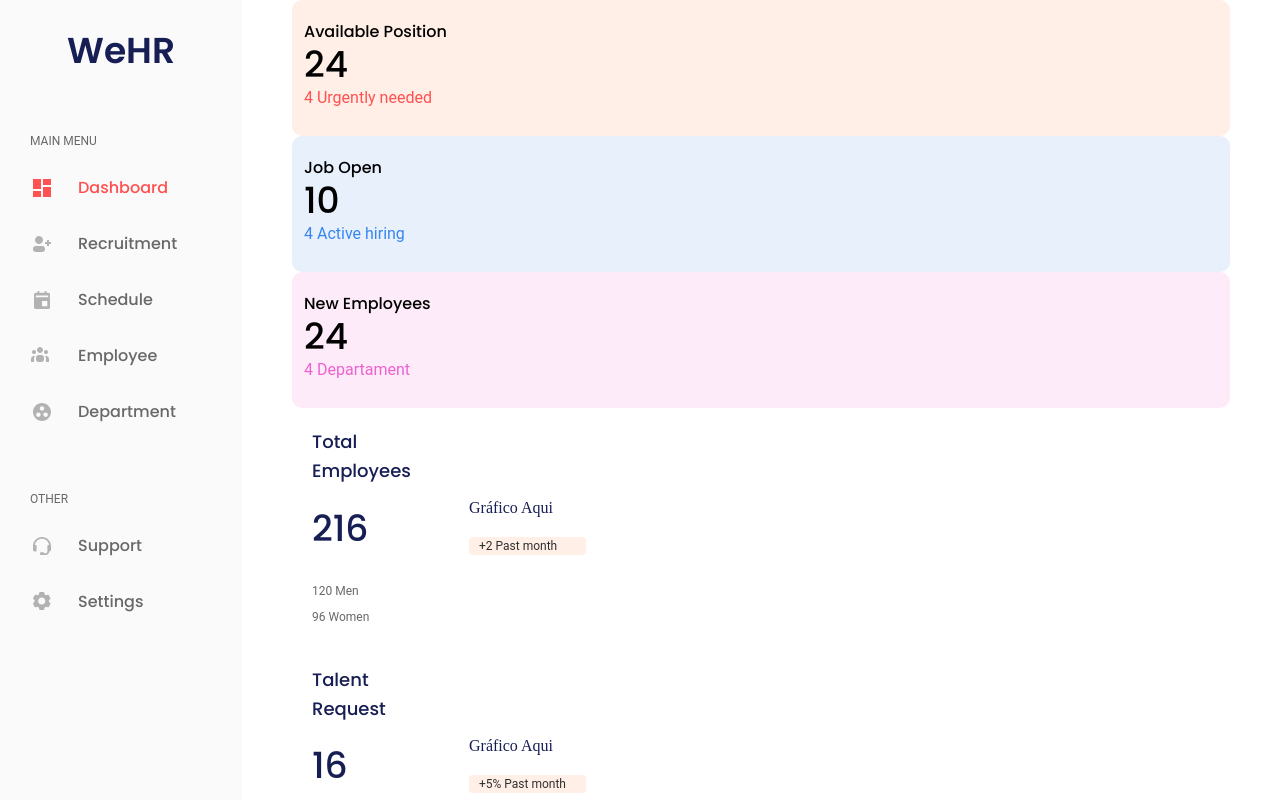
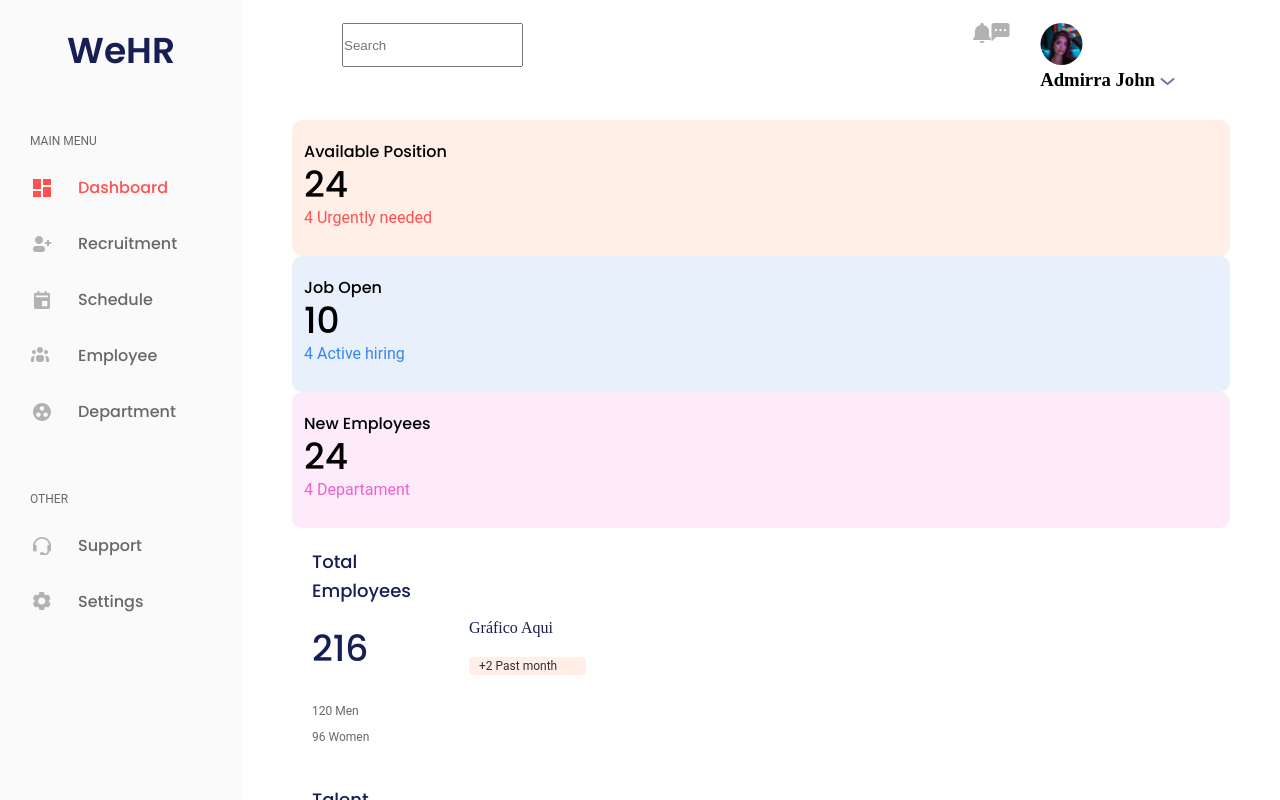
Before and after one commit to samuelleitee/We-HR, a React (Vite) app: page /dashboard in a window 1280 px wide. Built offline with nearby package versions, Linux system fonts and the light colour scheme.

Commit message:
feat: add Upcoming component
Co-authored-by: samuelleitee <programmer.and.investor@gmail.com>

```diff
--- /dev/null
+++ b/src/components/Header/styles.module.css
@@ -0,0 +1,34 @@
+.container {
+    display: flex;
+    width: 100%;
+
+    justify-content: space-between;
+    padding: 23px 50px;
+}
+
+.input {
+    height: 44px;
+}
+
+.profile {
+    gap: 30px;
+    display: flex;
+}
+
+.icons {
+    display: flex;
+}
+
+.menu{
+
+}
+
+.user{
+    display: flex;
+}
+
+.name{
+    font: var(--title-small);
+    color: var(--tertiary-color);
+    gap: 4px;
+}
--- /dev/null
+++ b/src/components/UpcomingSchedule/index.jsx
@@ -0,0 +1,16 @@
+import styles from "./styles.module.css";
+import config from "../../assets/config.svg";
+
+export function UpcomingSchedule({ message, time }) {
+  return (
+    <>
+      <div className={styles.container}>
+        <span className={styles.text}>
+          <h2 className={styles.message}>{message}</h2>
+          <p className={styles.time}>{time}</p>
+        </span>
+        <img className={styles.config} src={config} />
+      </div>
+    </>
+  );
+}
--- /dev/null
+++ b/src/components/UpcomingSchedule/styles.module.css
@@ -0,0 +1,21 @@
+.container {
+  display: flex;
+  gap: 95px;
+  padding: 12px 16px;
+  background: var(--background-color);
+  justify-content: space-between;
+}
+
+.text {
+    display: flex;
+    flex-direction: column;
+    gap: 6px;
+}
+
+.message {
+    font: var(--title-small);
+}
+
+.time {
+    font: var(--body-very-small);
+}
--- a/src/pages/Dashboard/index.jsx
+++ b/src/pages/Dashboard/index.jsx
@@ -1,4 +1,3 @@
-import React from "react";
 import { Sidebar } from "../../components/Sidebar";
 import { ResourceCard } from "../../components/cards/ResourceCards"
 import { InfoCard } from "../../components/cards/InfoCard";
@@ -6,6 +5,8 @@ import { RecentlyActivities } from './../../components/RecentlyActivity/index';
 import { Announcement } from "../../components/Announcement";
 
 import styles from "./styles.module.css"
+import { UpcomingSchedule } from "../../components/UpcomingSchedule";
+import { Header } from "../../components/Header";
 
 
 export function Dashboard() {
@@ -13,6 +14,7 @@ export function Dashboard() {
                 <div className={styles.container}>
                         <Sidebar />
                         <div className={styles.main}>
+                                <Header nome={"Admirra John"}/>
                                 <ResourceCard title="Available Position" number="24" info="4 Urgently needed" variant="positions" />
                                 <ResourceCard title="Job Open" number="10" info="4 Active hiring" variant="jobs" />
                                 <ResourceCard title="New Employees" number="24" info="4 Departament" variant="employees" />
@@ -22,6 +24,9 @@ export function Dashboard() {
                                 <Announcement message={"Meeting HR Department"} time={"Yesterday, 12:30 PM"} />
                                 <Announcement message={"IT Department need two more talents for UX/UI Designer position"} time={"Yesterday, 09:15 AM"} />
                                 <RecentlyActivities />
+                                <UpcomingSchedule message={"Review candidate applications"} time={"Today - 11.30 AM"}/>
+                                <UpcomingSchedule message={"Interview with candidates"} time={"Today - 10.30 AM"}/>
+                                <UpcomingSchedule message={"Short meeting with product designer from IT Departement"} time={"Today - 09.15 AM"}/>
                         </div>
                 </div>
         );
```
